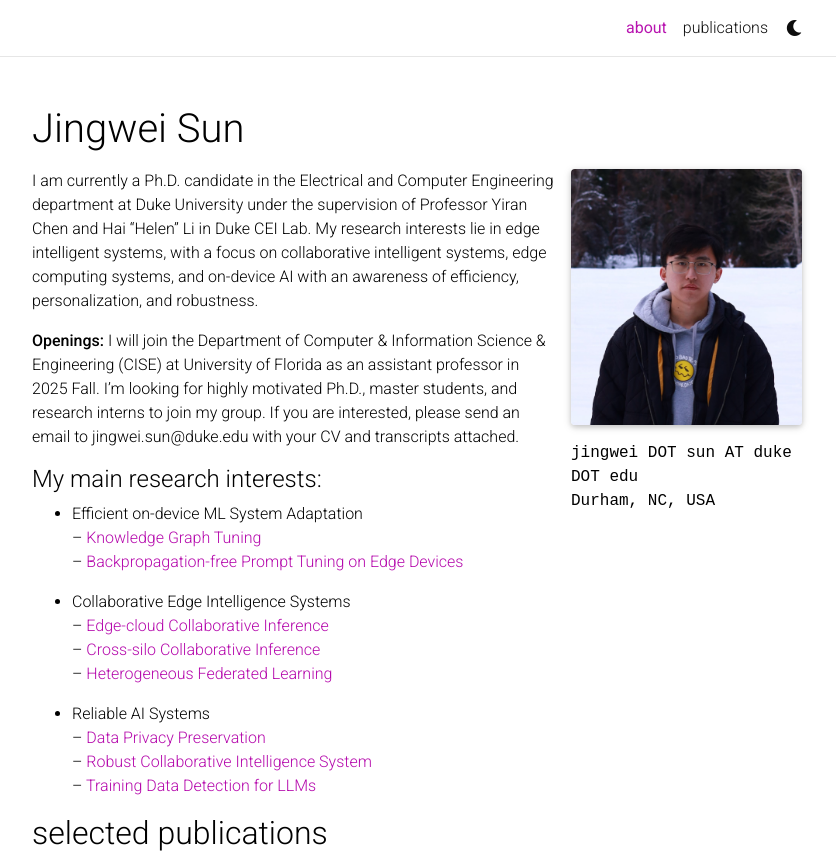
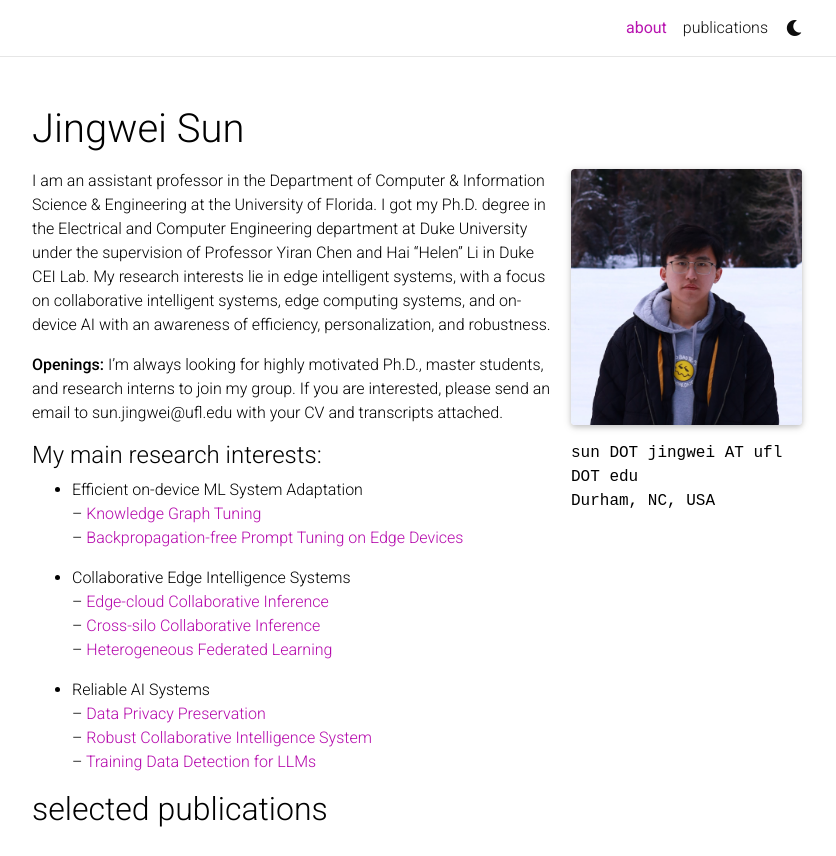
Before and after one commit to jeremy313/jeremy313.github.io, a Jekyll site: the page built from _pages/about.md, in a window 1280 px wide and 1150 px high, cut to the strip 0-856 px from the top of the window. Shown: the whole strip, without its empty margins (223-1059 px from the left). Built offline with Jekyll 4.4.1, drawn with Linux system fonts in a browser that asks for light colours; full-size pictures stand in for the smaller copies a plugin makes; comment, search, counter and statistics services are not loaded; a style sheet for code colours, icons or effects is not loaded.

Commit message:
Update about.md

```diff
--- a/_pages/about.md
+++ b/_pages/about.md
@@ -8,7 +8,7 @@ profile:
   image: profile.jpg
   image_circular: false # crops the image to make it circular
   address: >
-    <p>jingwei DOT sun AT duke DOT edu</p>
+    <p>sun DOT jingwei AT ufl DOT edu</p>
     <p>Durham, NC, USA</p>
 
 news: false  # includes a list of news items
@@ -17,9 +17,9 @@ selected_papers: true # includes a list of papers marked as "selected={true}"
 social: true  # includes social icons at the bottom of the page
 ---
 
-I am currently a Ph.D. candidate in the Electrical and Computer Engineering department at Duke University under the supervision of Professor Yiran Chen and Hai "Helen" Li in Duke CEI Lab. My research interests lie in edge intelligent systems, with a focus on collaborative intelligent systems, edge computing systems, and on-device AI with an awareness of efficiency, personalization, and robustness.
+I am an assistant professor in the Department of Computer & Information Science & Engineering at the University of Florida. I got my Ph.D. degree in the Electrical and Computer Engineering department at Duke University under the supervision of Professor Yiran Chen and Hai "Helen" Li in Duke CEI Lab. My research interests lie in edge intelligent systems, with a focus on collaborative intelligent systems, edge computing systems, and on-device AI with an awareness of efficiency, personalization, and robustness.
 
-**Openings:** I will join the Department of Computer & Information Science & Engineering (CISE) at University of Florida as an assistant professor in 2025 Fall. I’m looking for highly motivated Ph.D., master students, and research interns to join my group. If you are interested, please send an email to jingwei.sun@duke.edu with your CV and transcripts attached.
+**Openings:** I’m always looking for highly motivated Ph.D., master students, and research interns to join my group. If you are interested, please send an email to sun.jingwei@ufl.edu with your CV and transcripts attached.
 
 
 #### My main research interests:
```
